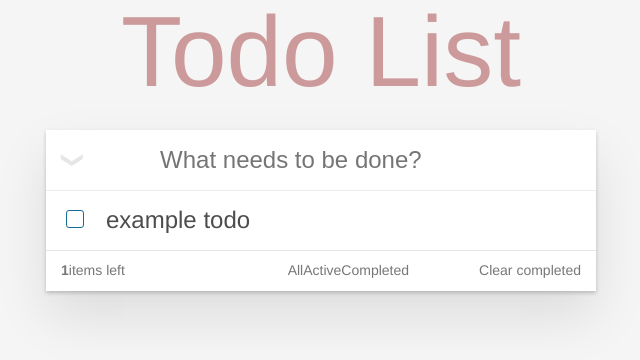
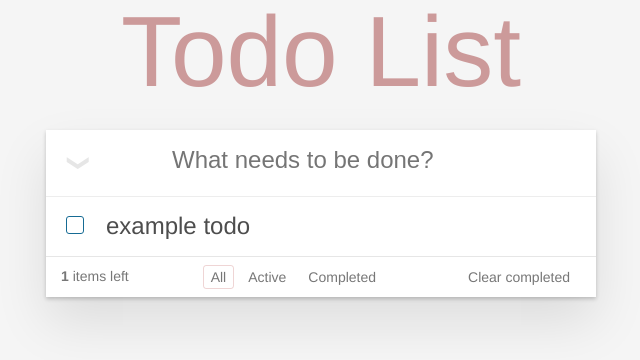
Before and after one commit to proehavshiy/ITScool-todo, a React (Create React App) app: page / in a window 1280 px wide. Shown: the top 360 px of the page, without its empty margins (319-959 px from the left). Built offline with nearby package versions, Linux system fonts and the light colour scheme.

Commit message:
refactoring: add comments and readme

```diff
--- a/src/components/Button/Button.css
+++ b/src/components/Button/Button.css
@@ -1,11 +1,11 @@
-button {
+.button {
+  border: 1px solid transparent;
+  border-radius: 3px;
   color: inherit;
+  cursor: pointer;
   margin: 3px;
   padding: 3px 7px;
   text-decoration: none;
-  border: 1px solid transparent;
-  border-radius: 3px;
-  cursor: pointer;
 }
 
 .selected {
@@ -13,14 +13,13 @@ button {
 }
 
 .toggle-all {
+  padding: 20px;
   display: flex;
   align-items: center;
   justify-content: center;
   width: 60px;
-  border: none;
-  -webkit-transform: rotate(90deg);
+  height: 60px;
   transform: rotate(90deg);
-  -webkit-appearance: none;
   color: #e6e6e6;
 }
 
--- a/src/components/Button/Button.tsx
+++ b/src/components/Button/Button.tsx
@@ -14,7 +14,7 @@ const Button: FC<IButton> = ({ styleClass = '', id = 'button', type = 'button',
 
   return (
     <button
-      className={`${styleClass} ${isActive ? 'selected' : ''}`}
+      className={`button ${styleClass} ${isActive ? 'selected' : ''}`}
       id={id}
       type={type}
       disabled={isDisabled}
--- a/src/components/Footer/Counter/Counter.tsx
+++ b/src/components/Footer/Counter/Counter.tsx
@@ -11,8 +11,7 @@ const Counter: FC<ICounter> = ({ count }) => {
     <span className={'todo-count'}>
       <strong>
         {count}
-      </strong>
-      items left
+      </strong> items left
     </span>
   )
 }
--- a/src/components/Form/Form.tsx
+++ b/src/components/Form/Form.tsx
@@ -13,7 +13,7 @@ const Form: FC<IForm> = ({ handleSubmit }) => {
       onSubmit={(e) => {
         e.preventDefault();
 
-        // update store in case of not empty input
+        // добавляем тудушку только если инпут непустой и очищаем его после добавления
         if (inputVal) {
           handleSubmit(inputVal);
           setInputVal('');
--- a/src/types/index.tsx
+++ b/src/types/index.tsx
@@ -1,8 +1,6 @@
 export interface ITodo {
   id: string | number;
   isDone: boolean;
-  // isDisplay: boolean;
-  // isEditing: boolean;
   value: string;
 };
 
```
Also changed, not shown: src/components/App/App.tsx (+20 -10 lines), src/components/Footer/Footer.tsx (+13 -4 lines), src/components/Header/Header.tsx (+5 -3 lines), src/components/TodoListView/TodoListView.tsx (+2 -11 lines), 1 other file (tests, documents, lock files or other folders).
